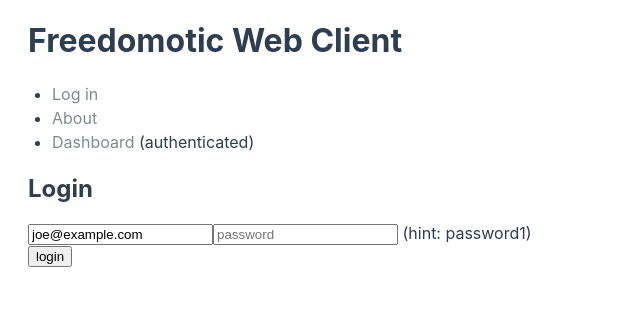
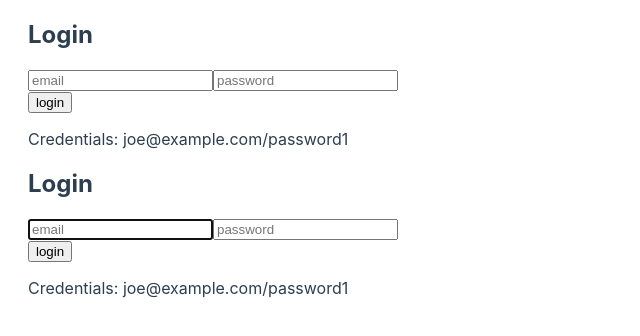
Before and after one commit to freedomotic/fd-vue-webapp, a Vue app: page /login in a window 1280 px wide. Shown: the top 336 px of the page, without its empty margins (0-640 px from the left). Built offline with nearby package versions, Linux system fonts and the light colour scheme.

Commit message:
first webapp structure - now the login is the first component to be shown - when authenticated you are redirected to dashboard component

```diff
--- a/index.html
+++ b/index.html
@@ -2,7 +2,7 @@
 <html>
   <head>
     <meta charset="utf-8">
-    <title>fd-vue-webapp</title>
+    <title>Freedomotic Web Client</title>
   </head>
   <body>
     <div id="app"></div>
--- a/src/App.vue
+++ b/src/App.vue
@@ -1,31 +1,31 @@
 <template>
   <div id="app">
-    <h1>Freedomotic Web Client</h1>
-    <ul>
-      <li>
-        <router-link v-if="loggedIn" to="/logout">Log out</router-link>
-        <router-link v-if="!loggedIn" to="/login">Log in</router-link>
-      </li>
-      <li>
-        <router-link to="/about">About</router-link>
-      </li>
-      <li>
-        <router-link to="/dashboard">Dashboard</router-link>
-        (authenticated)
-      </li>
-    </ul>
+    <div v-if="!loggedIn">
+        <login></login>
+    </div>
+    <div v-else>
+        <dashboard></dashboard>
+    </div>
     <template v-if="$route.matched.length">
       <router-view></router-view>
     </template>
     <template v-else>
       <p>You are logged {{ loggedIn ? 'in' : 'out' }}</p>
+      <router-link v-if="loggedIn" to="/logout">Log out</router-link>
     </template>
   </div>
 </template>
 
 <script>
 import auth from './auth'
+import Login from './components/Login.vue'
+import Dashboard from './components/Dashboard.vue'
+
 export default {
+  name: 'app',
+  components: {
+    Login, Dashboard
+  },
   data () {
     return {
       loggedIn: auth.loggedIn()
--- a/src/components/Login.vue
+++ b/src/components/Login.vue
@@ -4,10 +4,11 @@
     <p v-if="$route.query.redirect">
       You need to login first.
     </p>
-    <form @submit.prevent="login">
-      <label><input v-model="email" placeholder="email"></label>
-      <label><input v-model="pass" placeholder="password" type="password"></label> (hint: password1)<br>
+    <form @submit.prevent="login" autocomplete="off">
+      <label><input v-model="email" placeholder="email" v-focus></label>
+      <label><input v-model="pass" placeholder="password" type="password"></label><br>
       <button type="submit">login</button>
+      <p>Credentials: joe@example.com/password1</p>
       <p v-if="error" class="error">Bad login information</p>
     </form>
   </div>
@@ -18,7 +19,7 @@
   export default {
     data () {
       return {
-        email: 'joe@example.com',
+        email: '',
         pass: '',
         error: false
       }
--- a/src/main.js
+++ b/src/main.js
@@ -10,6 +10,14 @@ import VueAxios from 'vue-axios'
 Vue.use(VueAxios, axios)
 Vue.config.productionTip = false
 
+Vue.directive('focus', {
+  // When the bound element is inserted into the DOM...
+  inserted: function (el) {
+    // Focus the element
+    el.focus()
+  }
+})
+
 /* eslint-disable no-new */
 new Vue({
   el: '#app',
```
